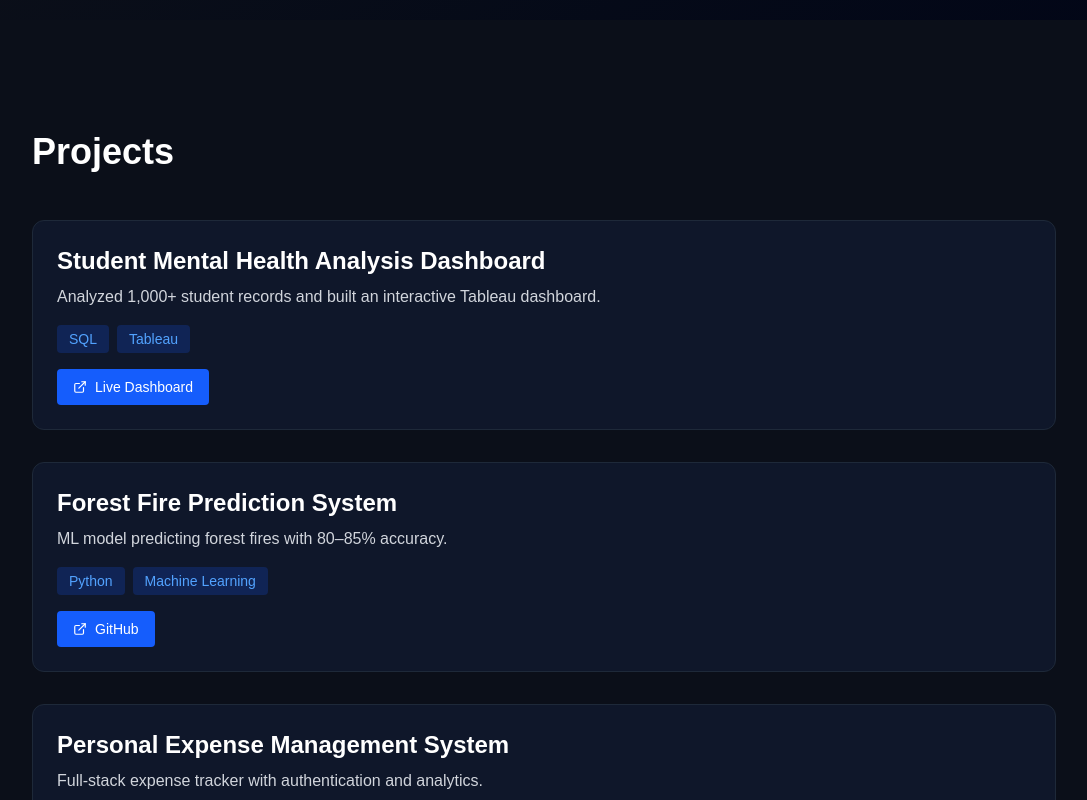
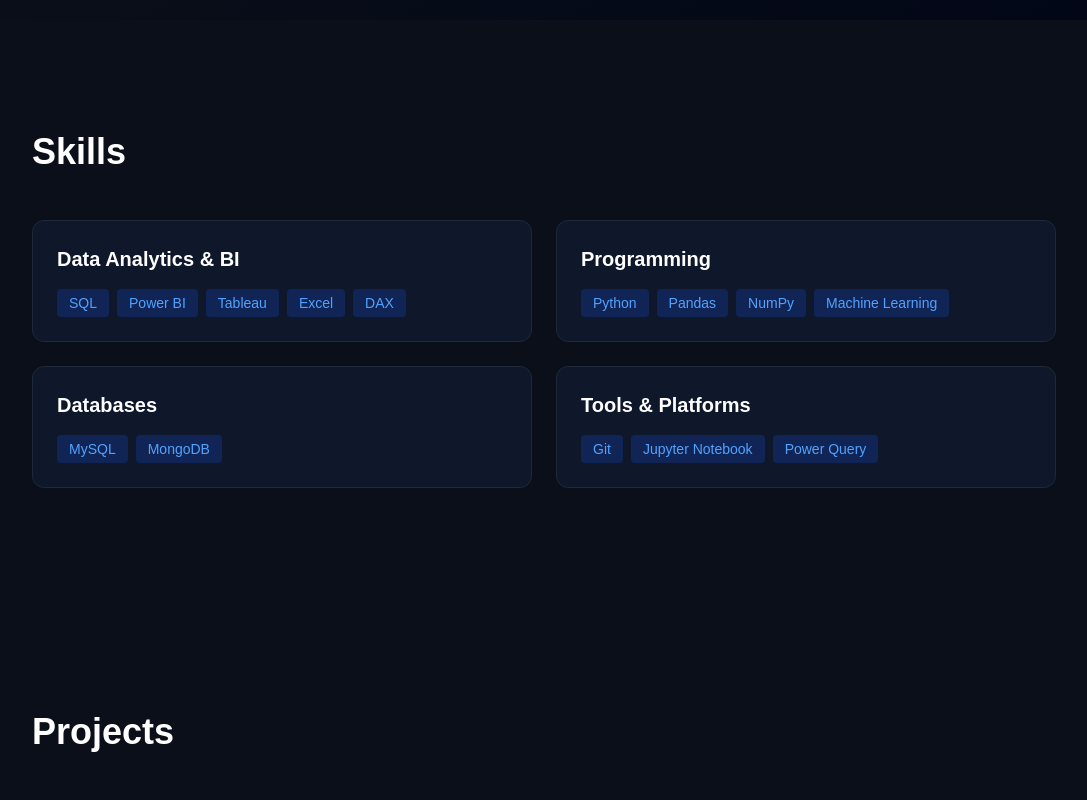
Before and after one commit to Tirth262830/Tirth-Portfolio, a Next.js app: page / in a window 1280 px wide. Shown: the part 780-1580 px from the top of the page, without its empty margins (96-1183 px from the left). Built offline with nearby package versions, Linux system fonts and the light colour scheme.

Commit message:
Add skills section to portfolio

```diff
--- a/app/page.tsx
+++ b/app/page.tsx
@@ -206,6 +206,60 @@ const HeroSection = () => {
   );
 };
 
+/* ---------------- Skills ---------------- */
+const SkillsSection = () => {
+  const skills = [
+    {
+      title: 'Data Analytics & BI',
+      items: ['SQL', 'Power BI', 'Tableau', 'Excel', 'DAX'],
+    },
+    {
+      title: 'Programming',
+      items: ['Python', 'Pandas', 'NumPy', 'Machine Learning'],
+    },
+    {
+      title: 'Databases',
+      items: ['MySQL', 'MongoDB'],
+    },
+    {
+      title: 'Tools & Platforms',
+      items: ['Git', 'Jupyter Notebook', 'Power Query'],
+    },
+  ];
+
+  return (
+    <SectionWrapper id="skills">
+      <h2 className="text-4xl font-bold mb-12 text-white">Skills</h2>
+
+      <div className="grid md:grid-cols-2 gap-6">
+        {skills.map((skill) => (
+          <motion.div
+            key={skill.title}
+            variants={fadeInUp}
+            className="bg-[#0f172a] border border-gray-800 p-6 rounded-xl"
+          >
+            <h3 className="text-xl font-semibold text-white mb-4">
+              {skill.title}
+            </h3>
+
+            <div className="flex flex-wrap gap-2">
+              {skill.items.map((item) => (
+                <span
+                  key={item}
+                  className="px-3 py-1 text-sm rounded
+                  bg-blue-600/20 text-blue-400"
+                >
+                  {item}
+                </span>
+              ))}
+            </div>
+          </motion.div>
+        ))}
+      </div>
+    </SectionWrapper>
+  );
+};
+
 /* ---------------- Projects ---------------- */
 const ProjectsSection = () => {
   const projects: Project[] = [
@@ -296,6 +350,7 @@ export default function Portfolio() {
     <>
       <Navigation />
       <HeroSection />
+      <SkillsSection />   {/* 👈 ADD THIS */}
       <ProjectsSection />
       <ContactSection />
     </>
```
